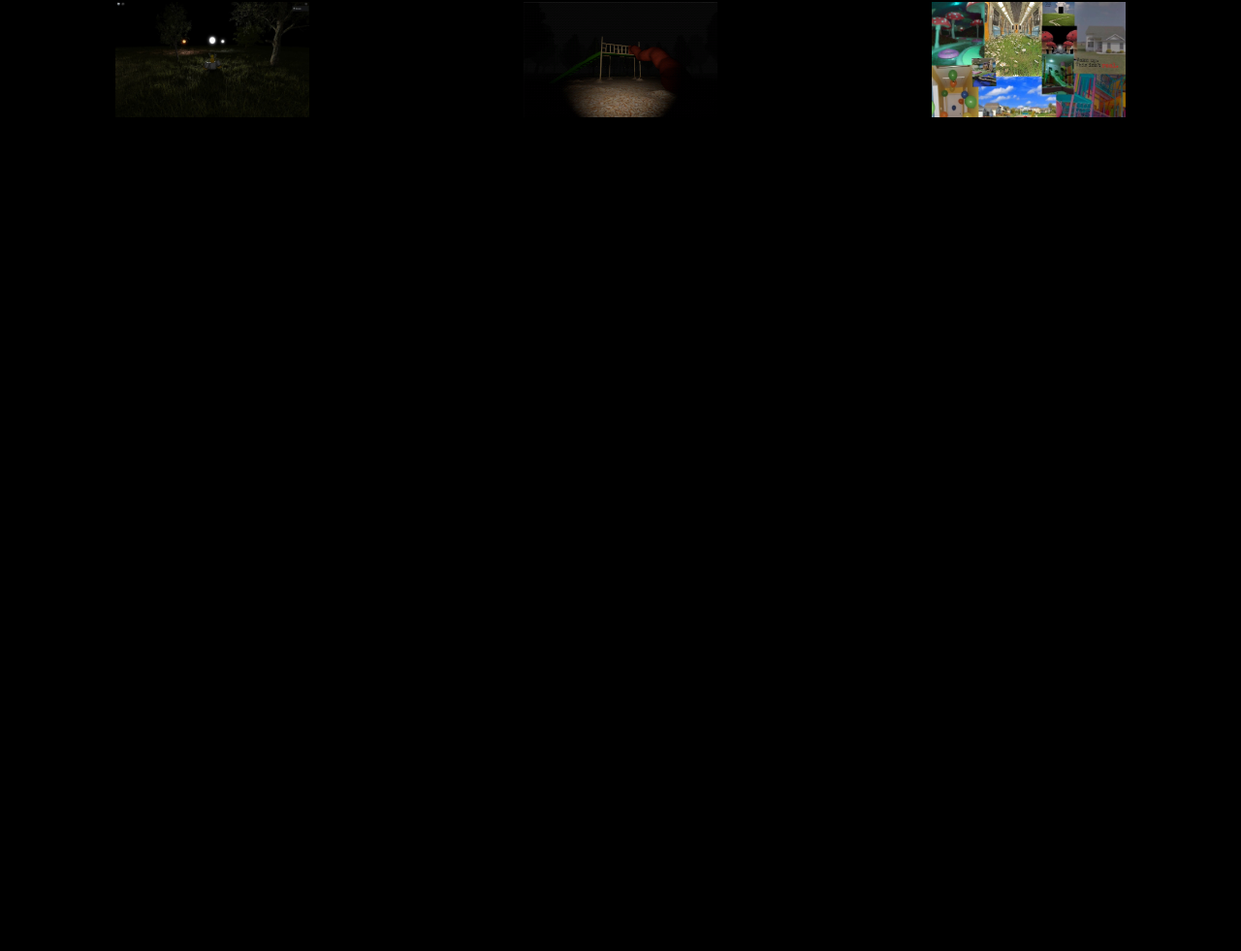
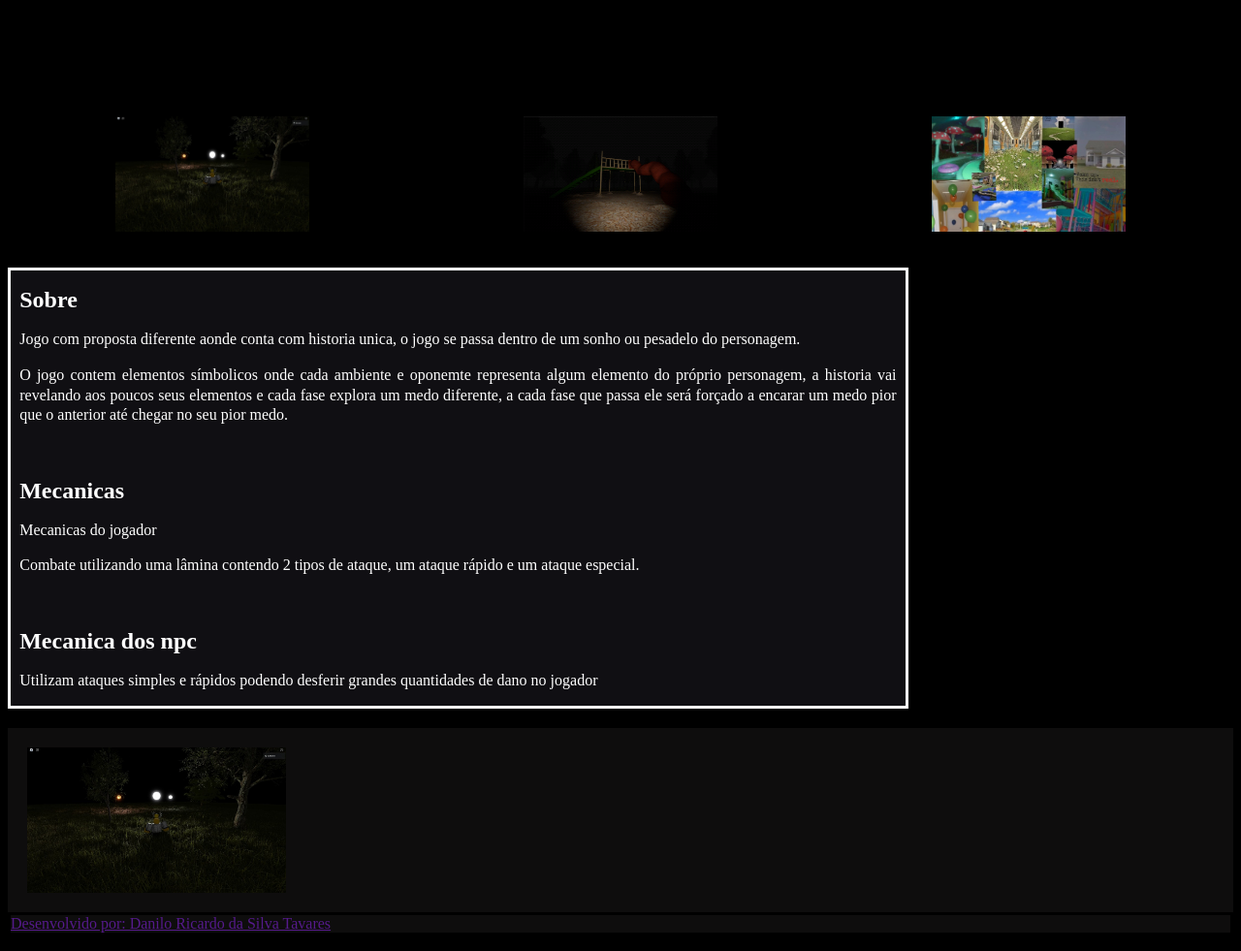
Before and after one commit to DaniloVitoria/Explain, a plain HTML site: page index.html in a window 1280 px wide. Shown: the part 684-1665 px from the top of the page at 97% size. Before the commit the page ends 813 px from the top, so only its background shows below. Drawn offline with Linux system fonts and the light colour scheme.

Commit message:
Adicionado footer e estilo

```diff
--- a/index.html
+++ b/index.html
@@ -5,6 +5,7 @@
     <meta name="viewport" content="width=device-width, initial-scale=1.0">
     <link rel="stylesheet" href="styles/header.css">
     <link rel="stylesheet" href="styles/main.css">
+    <link rel="stylesheet" href="styles/footer.css">
     <title>Document</title>
 </head>
 <body>
@@ -35,8 +36,11 @@
         <main class="mainprincipal">
 
             <div class="contentcontainermain">
-                <p>Jogo com proposta diferente aonde conta com historia unica</p>
 
+                <div class="text">
+                <p> <h2>Sobre</h2>Jogo com proposta diferente aonde conta com historia unica, o jogo se passa dentro de um sonho ou pesadelo do personagem.</p>
+                <p> O jogo contem elementos símbolicos onde cada ambiente e oponemte representa algum elemento do próprio personagem, a historia vai revelando aos poucos seus elementos e cada fase explora um medo diferente, a cada fase que passa ele será forçado a encarar um medo pior que o anterior até chegar no seu pior medo.</p>
+            </div>
 
 
                      <h1 style="margin-left: 35%; font-weight: bold; font-family: DM, sans-serif; margin-top: 5%; margin-bottom: 3%;">Imagens em que o jogo foi baseado</h1>
@@ -72,10 +76,51 @@
             </div>
 
 
+            <div class="contentalingright">
 
+                <div class="content">
+                    <div class="content__text1">
+                        <p> <h2>Sobre</h2>Jogo com proposta diferente aonde conta com historia unica, o jogo se passa dentro de um sonho ou pesadelo do personagem.</p>
+                        <p> O jogo contem elementos símbolicos onde cada ambiente e oponemte representa algum elemento do próprio personagem, a historia vai revelando aos poucos seus elementos e cada fase explora um medo diferente, a cada fase que passa ele será forçado a encarar um medo pior que o anterior até chegar no seu pior medo.
+
+
+                        </p>
+                        <br>
+                        <p> <h2>Mecanicas</h2> Mecanicas do jogador</p>
+                        <p> Combate utilizando uma lâmina contendo 2 tipos de ataque, um ataque rápido e um ataque especial.
+
+
+                        </p>
+                        <br>
+                        <h2>Mecanica dos npc</h2>
+                        <p> Utilizam ataques simples e rápidos podendo desferir grandes quantidades de dano no jogador
+
+
+                        </p>
+
+                    </div>
+                </div>
+            </div>
         </main>
     </div>
 
+    <footer>
+        <div class="containerfooter">
+            <div class="footer__content">
+
+                <div class="footer__content__imagem">
+                    <img id="imagem__footer"src="./assets/5dcd8423ba6dee9d8ce2dd38febb84af788e98e7_2_1024x575.jpeg" alt="">
+                </div>
+
+                <div class="footer__content__text">
+                    <a href="">
+                        <p>Desenvolvido por: Danilo Ricardo da Silva Tavares</p>
+                    </a>
+                </div>
+            </div>
+
+        </div>
+    </footer>
 
 </body>
 </html>
--- /dev/null
+++ b/styles/footer.css
@@ -0,0 +1,20 @@
+.containerfooter{
+
+    bottom: 0;
+    background-color: rgb(14, 13, 13);
+    margin-top: 20px;
+}
+
+
+.footer__content__imagem #imagem__footer{
+    max-width: 900px;
+    max-height:150px;
+    width: auto;
+    height: auto;
+    padding-left: 20px;
+    padding-top: 20px;
+}
+
+.footer__content__text p{
+  border: solid black;
+}
--- a/styles/header.css
+++ b/styles/header.css
@@ -10,7 +10,9 @@ body{
     overflow: hidden;
 }
 
-
+.navheadercontainer{
+    overflow: hidden;
+}
 #imagemheader{
     width: 100%;
     cursor:block;
@@ -51,6 +53,7 @@ body{
 
 
 
+
 .logincadastrocontainer{
     display: flex;
     justify-content: space-between;
--- a/styles/main.css
+++ b/styles/main.css
@@ -7,7 +7,13 @@
 
 }
 
-
+.contentcontainermain .text{
+    font-family: sans-serif;
+    text-align: justify;
+    padding-left: 1%;
+    line-height: 1.5rem;
+    word-spacing: 1;
+}
 .containermainimagem2{
     display: grid;
     grid-template-columns: 1fr 1fr 1fr;
@@ -37,5 +43,19 @@
     width: auto;
     height: auto;
 }
+/*Fim das colunas das imagems do main*/
 
-/*Fim das colunas das imagems do main*/
+.contentalingright{
+    border: solid;
+    width: 73%;
+    height: auto;
+    background-color: rgb(16, 15, 19);
+    margin-top: 3%;
+}
+
+.contentalingright .content__text1{
+    padding-left: 1%;
+    padding-right: 1%;
+    text-align: justify;
+    line-height: 1.3rem;
+}
```
